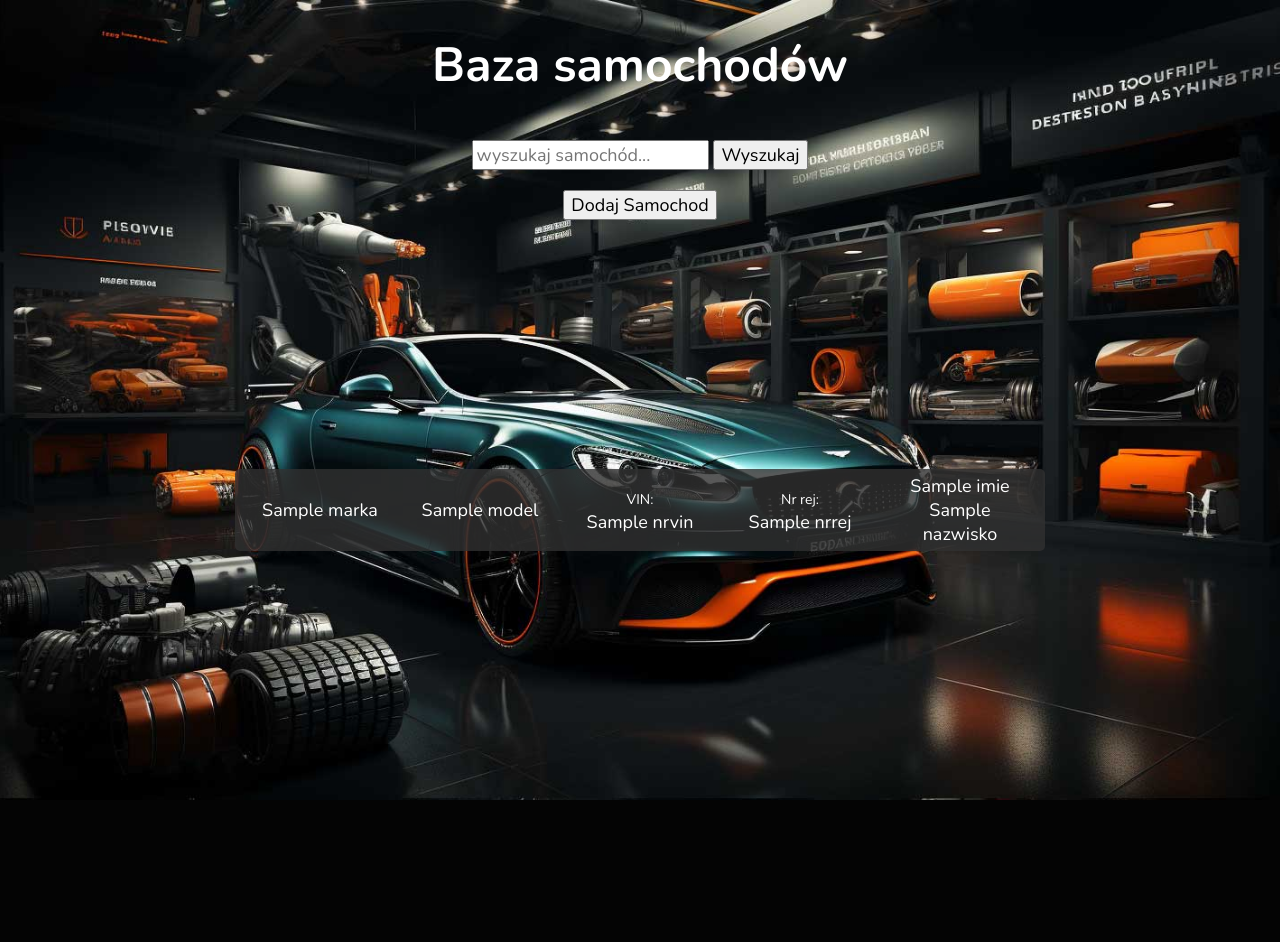
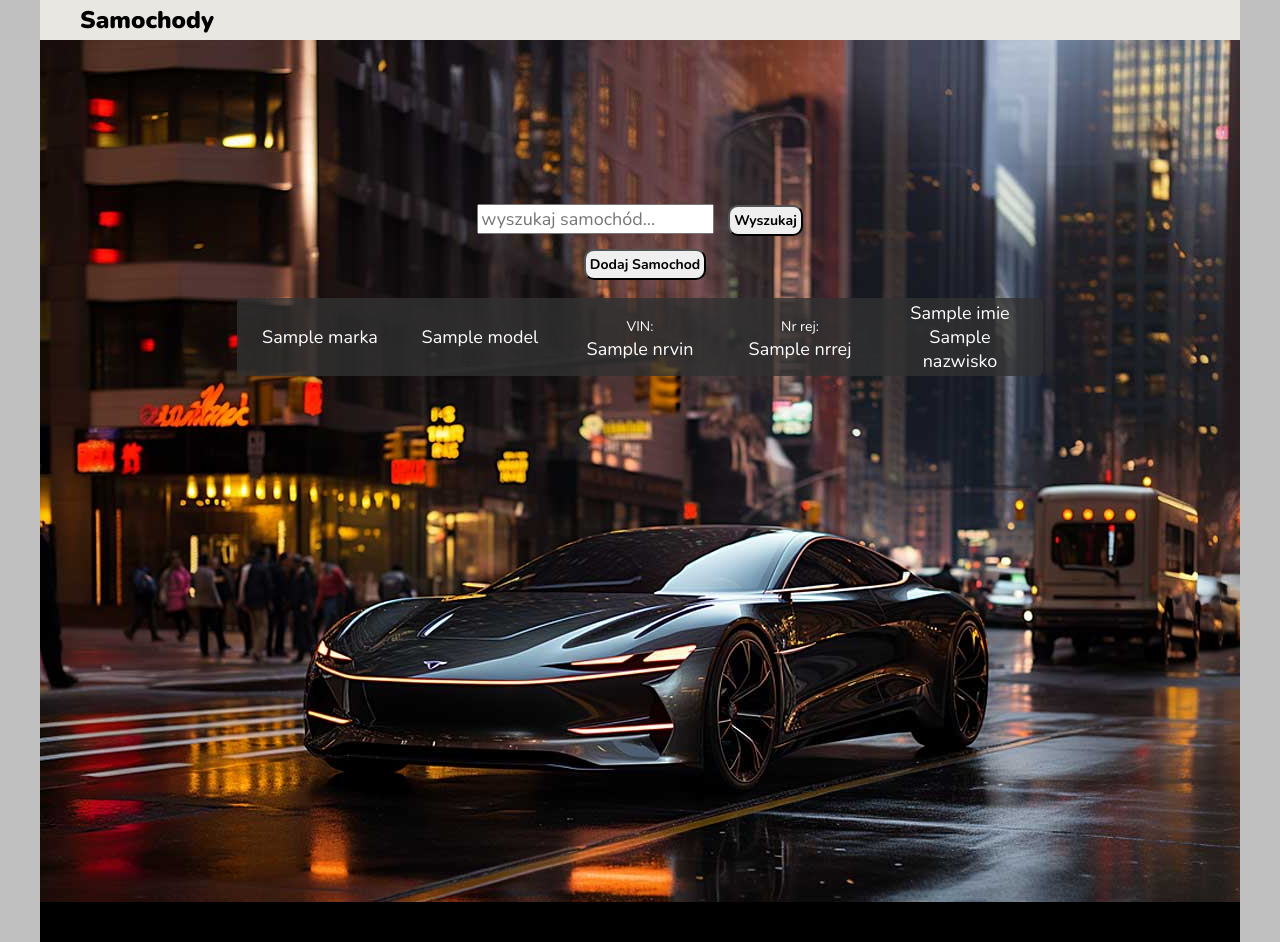
Before and after one commit to Jurand76/PythonCarService, a Django app: template myapp/templates/samochody_list.html in a window 1280 px wide. Before the commit the page ends 800 px from the top, so only its background shows below. Run offline with Django 4.2, Linux system fonts and the light colour scheme; the template is opened without the code that fills it: most values are stand-ins (such as "Sample title", 1, 10 or a date in 2020).

Commit message:
modifying styles and main page

```diff
--- a/myapp/static/css/samochody.css
+++ b/myapp/static/css/samochody.css
@@ -1,42 +1,68 @@
 body {
-    background-color: #000000;
+    background-color: #C0C0C0;
     margin: 0 0;
-    background-image: url('../images/background_homepage.jpg');
-    background-size: cover;
-    background-repeat: no-repeat;
-    background-position: center center;
-    background-attachment: fixed;
     display: flex;
     align-items: center;
+    justify-content: center;
     min-height: 100vh;
     flex-direction: column;
+}
+
+.header {
+    background-color: #e9e7e2;
+    height: 40px;
+    width: 1200px
+}
+
+.header-text {
+    height: 40px;
+    text-align: left;
+    margin-left: 40px;
+    margin-top: 4px;
+}
+
+.main-block {
+    display: flex;
+    flex-direction: column;
+    align-items: center;
+    justify-content: center;
+    background-color: black;
+    height: 862px;
+    width: 1200px;
+    background-image: url('../images/cars_background.jpg');
+}
+
+.footer {
+    background-color: #000000;
+    height: 40px;
+    width: 1200px
 }
 
 h1 {
     margin: 0 20;
 }
 
-.color_white {
+.color-white {
     color: #FFFFFF;
 }
 
-.font_nunito {
+.font-nunito {
     font-family: 'Nunito', sans-serif;
 }
 
-.size_14 {
+.size-14 {
     font-size: 14px;
 }
 
-.size_18 {
+.size-18 {
     font-size: 18px;
 }
 
-.size_24 {
+.size-24 {
     font-size: 24px;
 }
 
-.size_48 {
+.size-48 {
     font-size: 48px;
 }
 
@@ -56,14 +82,14 @@ h1 {
     display: flex;
     flex-direction: column;
     align-items: center;
-    justify-content: center;
-    height: 70vh;
+    justify-content: flex-start;
+    height: 57vh;
     width: 800px;
 }
 
 .result-item {
     background-color: rgba(49, 49, 49, 0.8);
-    padding: 5px;
+    padding: 3px;
     margin: 5px 0;
     border-radius: 5px;
     cursor: pointer;
@@ -90,12 +116,30 @@ h1 {
     padding: 10px;
 }
 
+.search-block button {
+    border-radius: 10px;
+    padding: 4px;
+    margin-left: 10px;
+    font-size: 14px;
+    font-weight: 700;
+}
+
 .search-block button:hover {
     background-color: rgba(119, 199, 119, 1)
 }
 
 .add-new-block {
-    padding: 10px;
+    padding: 8px;
+    margin-bottom: 5px;
+    margin-top: -5px;
+}
+
+.add-new-block button {
+    border-radius: 10px;
+    padding: 4px;
+    margin-left: 10px;
+    font-size: 14px;
+    font-weight: 700;
 }
 
 .add-new-block button:hover {
--- a/myapp/static/css/styles.css
+++ b/myapp/static/css/styles.css
@@ -131,6 +131,11 @@ h1 {
     background-size: cover;
 }
 
+.orders {
+    background-image: url('../images/orders.jpg');
+    background-size: cover;
+}
+
 .margin-120 {
     margin-top: 120px;
 }
--- a/myapp/templates/home.html
+++ b/myapp/templates/home.html
@@ -19,7 +19,7 @@
             <div class="block front parts"><span class="font-nunito bold-text color-white size-18 margin-120 outer-black">CZĘŚCI</div>
             <a href="/samochody" class="front">
                 <div class="block front cars"><span class="font-nunito bold-text color-white size-18 margin-120 outer-black">SAMOCHODY</div></a>
-            <div class="block front"><span class="font-nunito bold-text color-white size-18 margin-120 outer-black">ZLECENIA</div>
+            <div class="block front orders"><span class="font-nunito bold-text color-white size-18 margin-120 outer-black">ZLECENIA</div>
         </div>
     </div>
     <div class="bottom-block">
--- a/myapp/templates/samochody_list.html
+++ b/myapp/templates/samochody_list.html
@@ -10,32 +10,38 @@
     <link href="https://fonts.googleapis.com/css2?family=Nunito:wght@200;300;700;900&display=swap" rel="stylesheet">
 </head>
 <body>
-    <h1 class="font_nunito bold_text size_48 color_white">Baza samochodów</h1>
+    <div class="header">
+        <div class="header-text font-nunito color-black size-24 bold-text">Samochody</div>
+    </div>
 
+    <div class="main-block">
         <div class="search-block">
             <form method="get" action="{% url 'search_samochody' %}">
-            <input class="font_nunito size_18" type="text" name="q" placeholder="wyszukaj samochód..." value="{{ request.GET.q }}">
-            <button class="font_nunito size_18" type="submit">Wyszukaj</button>
+                <input class="font-nunito size-18" type="text" name="q" placeholder="wyszukaj samochód..." value="{{ request.GET.q }}">
+                <button class="font-nunito size-18" type="submit">Wyszukaj</button>
             </form>
         </div>
 
         <div class="add-new-block">
             <form action="{% url 'add_samochod' %}" method="get">
-            <button class="font_nunito size_18" type="submit" class="btn btn-primary">Dodaj Samochod</button>
+                <button class="font-nunito size-18" type="submit" class="btn btn-primary">Dodaj Samochod</button>
             </form>
         </div>
 
-    <div class="result-box font_nunito light_text size_18 color_white">
+        <div class="result-box font-nunito light-text size-18 color-white">
             {% for samochod in samochody %}
                 <div class="result-item" onclick="window.location='{% url 'edit_samochod' samochod.id %}'">
                     <div>{{ samochod.marka }} </div>
                     <div>{{ samochod.model }}</div>
-             <div><span class="size_14">VIN:</span><br> {{ samochod.nrvin }}</div>
-             <div><span class="size_14">Nr rej:</span><br> {{ samochod.nrrej }}</div>
+                    <div><span class="size-14">VIN:</span><br> {{ samochod.nrvin }}</div>
+                    <div><span class="size-14">Nr rej:</span><br> {{ samochod.nrrej }}</div>
                     <div>{% if samochod.wlasciciel %}{{ samochod.wlasciciel.imie }} {{ samochod.wlasciciel.nazwisko }}{% else %}None{% endif %}</div>
                 </div>
             {% endfor %}
         </div>
+    </div>
+
+    <div class="footer"></div>
 
 </body>
 </html>
```
Also changed, not shown: myapp/static/images/cars_background.jpg (added), myapp/static/images/orders.jpg (added). Lines whose indentation alone changed are shown as unchanged.
